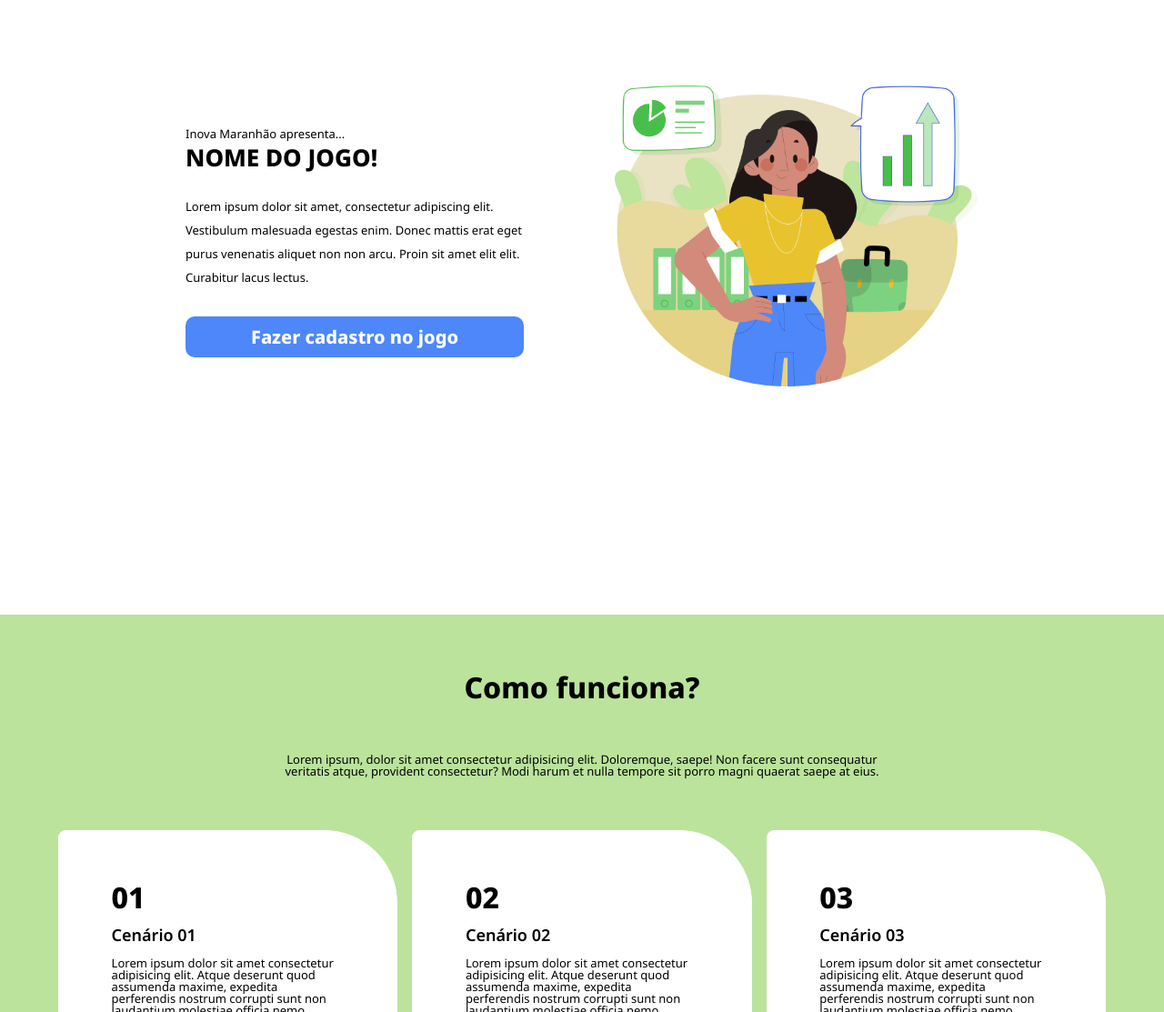
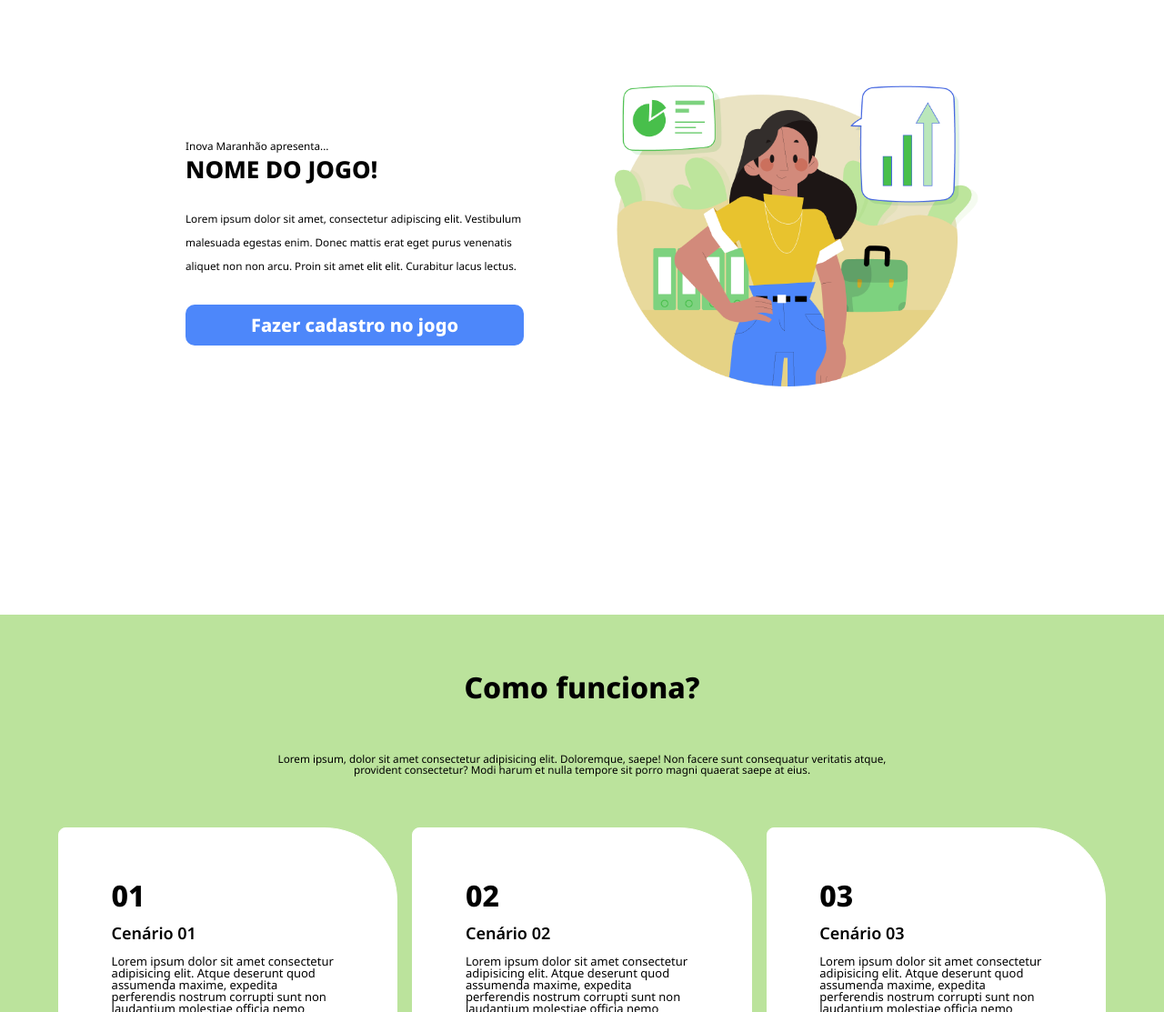
Before and after one commit to dheurymy/asd, a plain HTML site: page index.html in a window 1280 px wide. Shown: the part 220-1333 px from the top of the page at 91% size. Drawn offline with Linux system fonts and the light colour scheme.

Commit message:
Altera tamanho de fontes

```diff
--- a/assets/styles/midStyle.css
+++ b/assets/styles/midStyle.css
@@ -38,7 +38,7 @@
 }
 
 .midContentLegend {
-    font-size: 1em;
+    font-size: 0.9em;
     font-weight: 400;
     text-align: center;
 
--- a/assets/styles/style.css
+++ b/assets/styles/style.css
@@ -126,7 +126,7 @@ header nav .hamburger, .closeIcon{
 }
 
 .introduction__content .introduction__content__text{
-    font-size: 1em;
+    font-size: 0.9em;
     font-weight: 400;
 
 }
@@ -138,7 +138,7 @@ header nav .hamburger, .closeIcon{
 }
 
 .introduction__content .introduction__content__paragraph{
-    font-size: 1em;
+    font-size: 0.9em;
     font-weight: 400;
     margin-bottom: 40px;
 }
```
